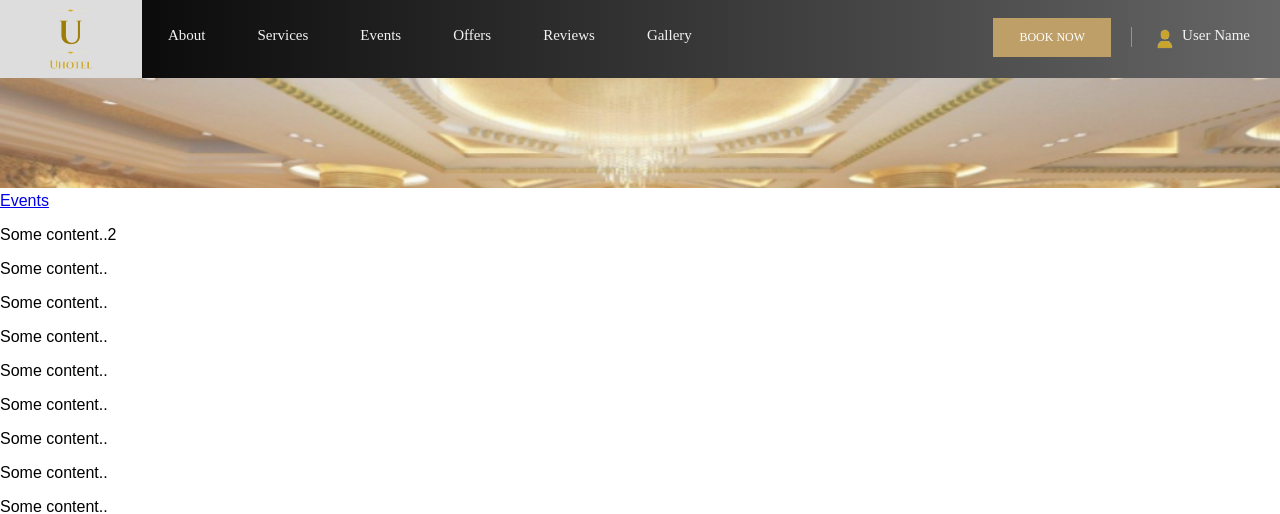
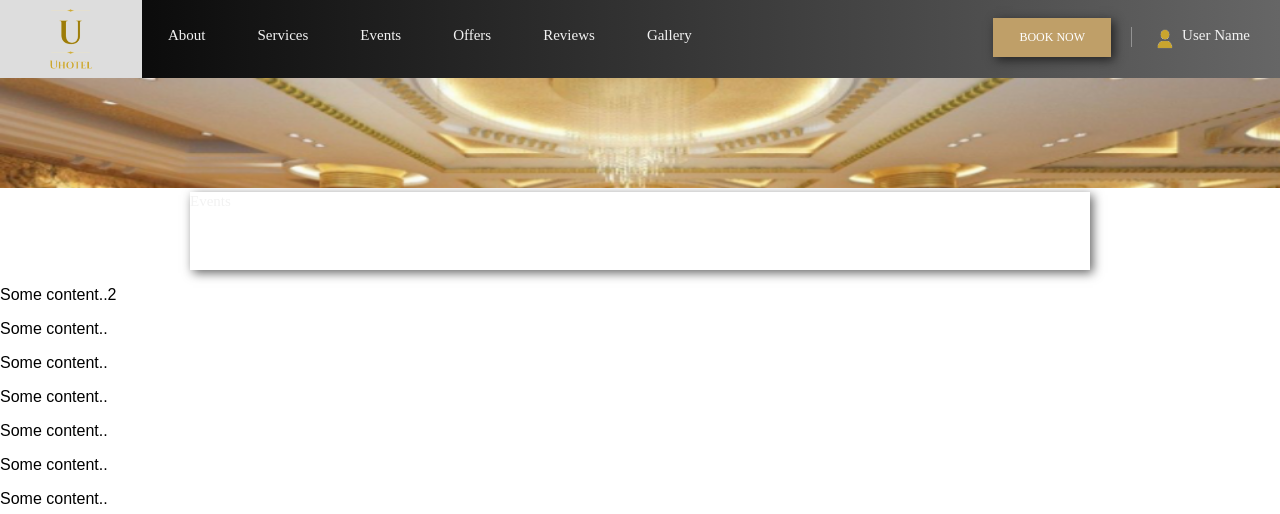
Before and after one commit to Trimware-s-SoftEn/UHotel, a PHP site: page /Reservation/your_stay.html in a window 1280 px wide. Shown: the top 514 px of the page. Run offline with PHP 8.4, Linux system fonts and the light colour scheme.

Commit message:
Update styles.css

```diff
--- a/styles.css
+++ b/styles.css
@@ -82,6 +82,7 @@ img{
   display:inline-block;
   background-color: #bf9f68;
   color: white;
+  box-shadow: 3px 3px 10px #222222;
 }
 
 .topnav a.book:hover {
@@ -208,17 +209,17 @@ img{
   width: 100%;
   max-height: auto;
   display: inline-block;
-  opacity: 80%;
 }
-.topnav {
-  background-image: linear-gradient(to right, #000000, #666666);
-  position: fixed;
-  top: 0;
-  width: 100%;
+.reserveProcessBar {
+  background-color: #white;
+  box-shadow: 3px 3px 10px #666666;
+  top: -20px;
+  width: 900px;
   height: 78px;
+  margin:0 auto;
 }
 
-.topnav a {
+.reserveProcessBar a {
   color: #f2f2f2;
   text-align: center;
   text-decoration: none;
@@ -226,17 +227,17 @@ img{
   font-family: Poppins;
 }
 
-/* Change the color of links on hover */
-.topnav a:hover {
-  background-color: #ddd;
-  color: black;
-}
-
 /* Add a color to the active/current link */
-.topnav a.active {
+.reserveProcessBar a.pass {
   background-color: #4CAF50;
   float: left;
   color: white;
+}
+
+/* Change the color of links on hover */
+.reserveProcessBar a.pass:hover {
+  background-color: #ddd;
+  color: black;
 }
 
 .topnav a.icon {
```
